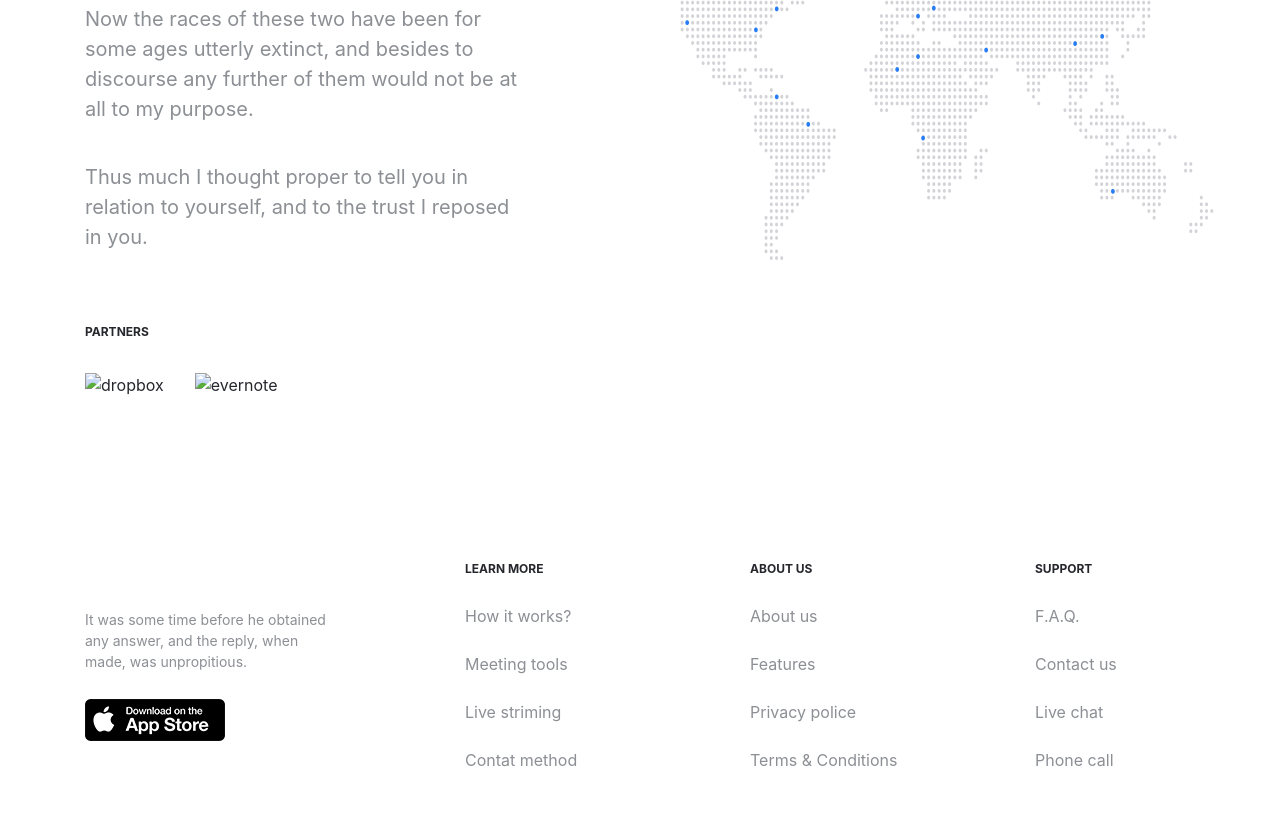
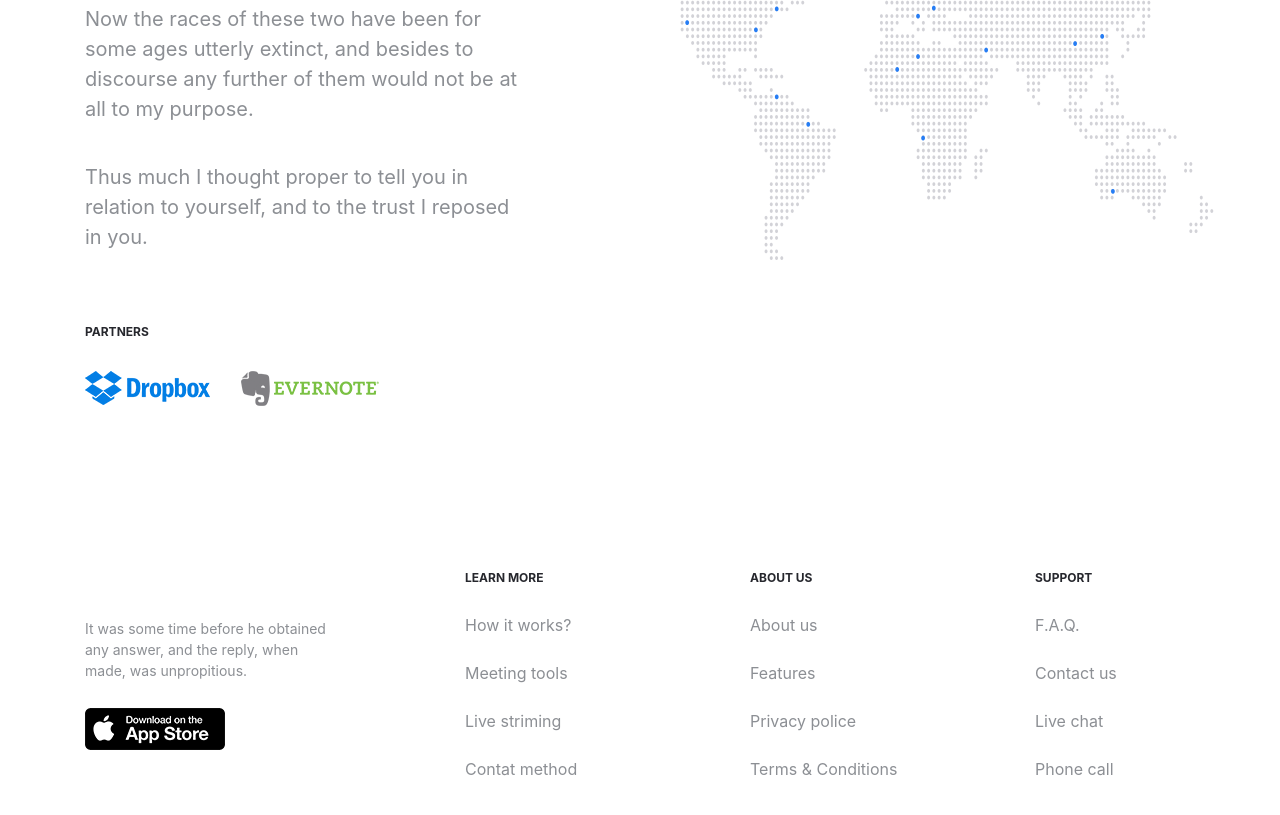
Before and after one commit to redstone91/portfoliobootstrapartem, a plain HTML site: page index.html in a window 1280 px wide. Shown: the part 2595-3410 px from the top of the page. Drawn offline with Linux system fonts and the light colour scheme.

Commit message:
Update index.html

```diff
--- a/index.html
+++ b/index.html
@@ -176,12 +176,12 @@
 						<ul class="parters__list">
 							<li class="partners__item">
 								<!-- --noindex-- -->
-								<a href="#" class="partners__link" target="_blank" rel="nofollow noopenerrer"><img src="img/Dropbox Logo.png" class="partners__link-logo" alt="dropbox"></a>
+								<a href="#" class="partners__link" target="_blank" rel="nofollow noopenerrer"><img src="img/Dropbox.png" class="partners__link-logo" alt="dropbox"></a>
 								<!-- --noindex-- -->
 							</li>
 							<li class="partners__item">
 								<!-- --noindex-- -->
-								<a href="#" class="partners__link" target="_blank" rel="nofollow noopenerrer"><img src="img/Evernote Logo.png" class="partners__link-logo" alt="evernote"></a>
+								<a href="#" class="partners__link" target="_blank" rel="nofollow noopenerrer"><img src="img/Evernote.png" class="partners__link-logo" alt="evernote"></a>
 								<!-- --noindex-- -->
 							</li>
 						</ul>
```
